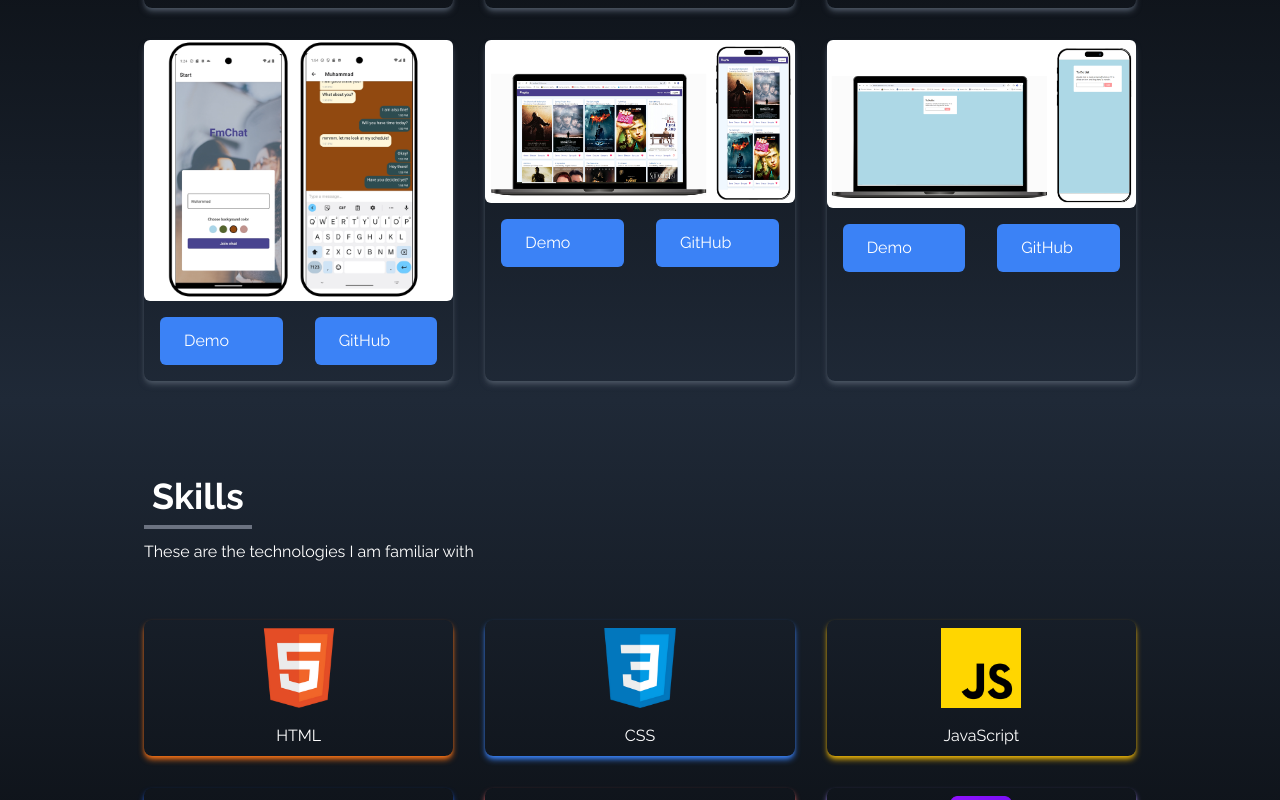
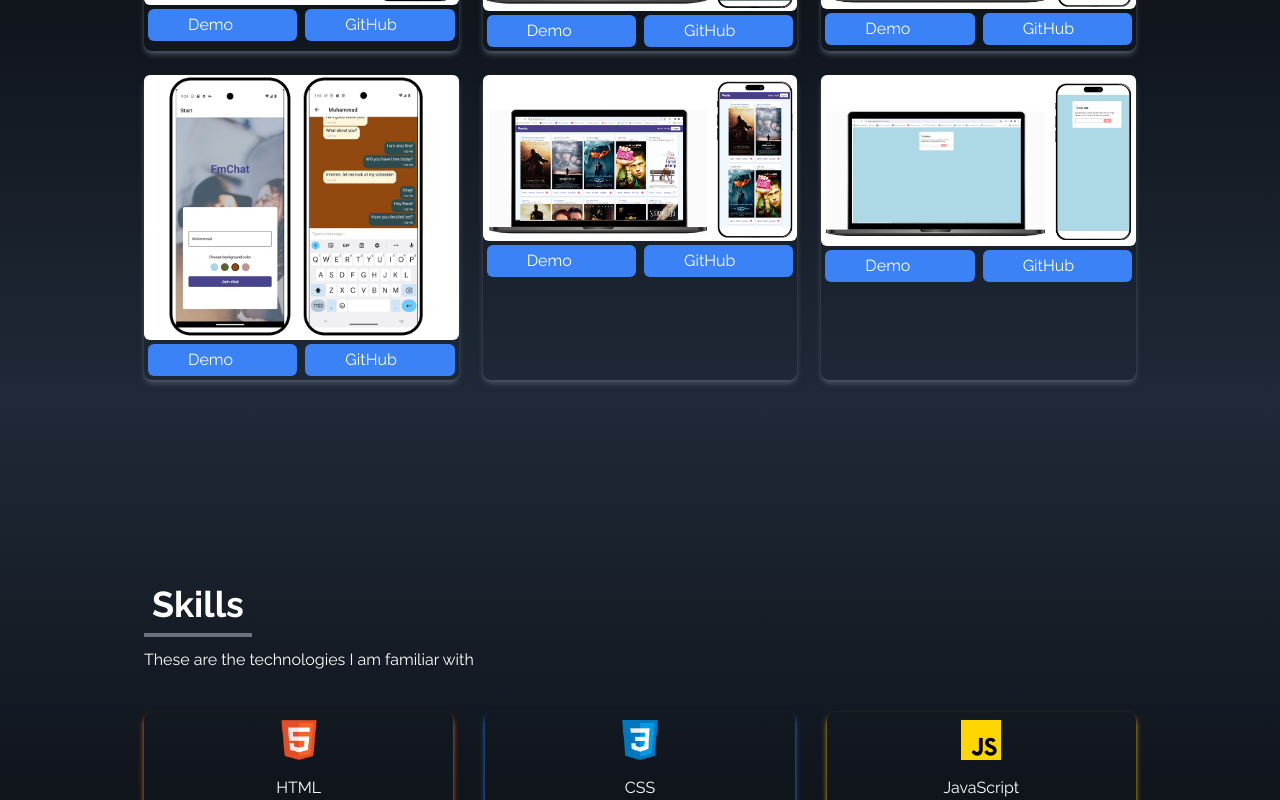
Before and after one commit to MSIlam/my-react-portfolio, a React (Create React App) app: page / in a window 1280 px wide. Shown: the part 2000-2800 px from the top of the page. Built offline with nearby package versions, Linux system fonts and the light colour scheme.

Commit message:
modified

```diff
--- a/src/components/About.jsx
+++ b/src/components/About.jsx
@@ -4,9 +4,9 @@ const About = () => {
   return (
     <div
       name="about"
-      className="w-full h-screen bg-gradient-to-b from-gray-800 to-black text-white"
+      className="w-full mx-auto bg-gradient-to-b from-gray-800 to-black text-white h-screen"
     >
-      <div className="max-w-screen-lg p-4 mx-auto flex flex-col justify-center w-full h-full">
+      <div className="max-w-screen-lg p-4 mx-auto flex flex-col items-center w-full justify-center h-full px-4">
         <div className="pb-8">
           <p className="text-4xl font-bold inline border-b-4 border-gray-500">
             About
--- a/src/components/Contact.jsx
+++ b/src/components/Contact.jsx
@@ -4,14 +4,14 @@ const Contact = () => {
   return (
     <div
       name="contact"
-      className="w-full h-screen bg-gradient-to-b from-black to-gray-800 p-4 text-white"
+      className="w-full h-screen bg-gradient-to-b from-black to-gray-800 p-4 text-white pt-20"
     >
       <div className="flex flex-col p-4 justify-center max-w-screen-lg mx-auto h-full">
         <div className="pb-8">
           <p className="text-4xl font-bold inline border-b-4 border-gray-500">
             Contact
           </p>
-          <p className="py-6">Submit the form below to get in touch with me</p>
+          <p className="py-4">Submit the form below to get in touch with me</p>
         </div>
 
         <div className=" flex justify-center items-center">
--- a/src/components/Home.jsx
+++ b/src/components/Home.jsx
@@ -7,7 +7,7 @@ const Home = () => {
   return (
     <div
       name="home"
-      className="h-screen w-full bg-gradient-to-b from-black via-black to-gray-800"
+      className="h-screen mx-auto w-full bg-gradient-to-b from-black via-black to-gray-800"
     >
       <div className="max-w-screen-lg mx-auto flex flex-col items-center justify-center h-full px-4 md:flex-row">
         <div className="flex flex-col justify-center h-full">
--- a/src/components/Portfolio.jsx
+++ b/src/components/Portfolio.jsx
@@ -118,7 +118,7 @@ const Portfolio = () => {
   return (
     <div
       name="portfolio"
-      className="bg-gradient-to-b from-black to-gray-800 w-full text-white md:h-screen"
+      className="bg-gradient-to-b from-black to-gray-800 w-full text-white md:h-screen pt-20"
     >
       <div className="max-w-screen-lg p-4 mx-auto flex flex-col justify-center w-full h-full">
         <div className="pb-8">
@@ -128,7 +128,7 @@ const Portfolio = () => {
           <p className="py-6">Check out some of my work right here</p>
         </div>
 
-        <div className="grid sm:grid-cols-2 md:grid-cols-3 gap-8 px-12 sm:px-0">
+        <div className="grid sm:grid-cols-2 md:grid-cols-3 gap-6 px-12 sm:px-0">
           {portfolios.map(
             ({
               id,
@@ -161,7 +161,7 @@ const Portfolio = () => {
                     href={href2}
                     target="_blank"
                     rel="noopener noreferrer"
-                    className="w-1/2 px-6 py-3 m-4 duration-200 hover:scale-105 bg-blue-500 text-white rounded-md hover:bg-blue-600 focus:outline-none focus:ring focus:border-blue-300"
+                    className="w-1/2 px-10 py-1 m-1 duration-200 hover:scale-105 bg-blue-500 text-white rounded-md hover:bg-blue-600 focus:outline-none focus:ring focus:border-blue-300"
                   >
                     Demo
                   </a>
@@ -169,7 +169,7 @@ const Portfolio = () => {
                     href={href1}
                     target="_blank"
                     rel="noopener noreferrer"
-                    className="w-1/2 px-6 py-3 m-4 duration-200 hover:scale-105 bg-blue-500 text-white rounded-md hover:bg-blue-600 focus:outline-none focus:ring focus:border-blue-300"
+                    className="w-1/2 px-10 py-1 m-1 duration-200 hover:scale-105 bg-blue-500 text-white rounded-md hover:bg-blue-600 focus:outline-none focus:ring focus:border-blue-300"
                   >
                     GitHub
                   </a>
@@ -226,3 +226,5 @@ const Portfolio = () => {
 };
 
 export default Portfolio;
+
+// <div className="grid sm:grid-cols-2 md:grid-cols-3 gap-8 px-12 sm:px-0"></div>
--- a/src/components/Skills.jsx
+++ b/src/components/Skills.jsx
@@ -71,9 +71,9 @@ const Skills = () => {
   return (
     <div
       name="skills"
-      className="bg-gradient-to-b from-gray-800 to-black w-full h-screen"
+      className="bg-gradient-to-b from-gray-800 to-black w-full h-screen pt-16"
     >
-      <div className="max-w-screen-lg mx-auto p-4 flex flex-col justify-center w-full h-full text-white">
+      <div className="max-w-screen-lg mx-auto p-4 flex flex-col justify-center w-full text-white h-full">
         <div>
           <p className="text-4xl font-bold border-b-4 border-gray-500 p-2 inline">
             Skills
@@ -81,13 +81,13 @@ const Skills = () => {
           <p className="py-6">These are the technologies I am familiar with</p>
         </div>
 
-        <div className="w-full grid grid-cols-2 sm:grid-cols-3 gap-8 text-center py-8 px-12 sm:px-0">
+        <div className="w-full grid grid-cols-2 sm:grid-cols-3 gap-8 text-center py-4 px-12 sm:px-0">
           {techs.map(({ id, src, title, style }) => (
             <div
               key={id}
               className={`shadow-md hover:scale-105 duration-500 py-2 rounded-lg ${style}`}
             >
-              <img src={src} alt="" className="w-20 mx-auto" />
+              <img src={src} alt="" className="w-10 mx-auto" />
               <p className="mt-4">{title}</p>
             </div>
           ))}
```
